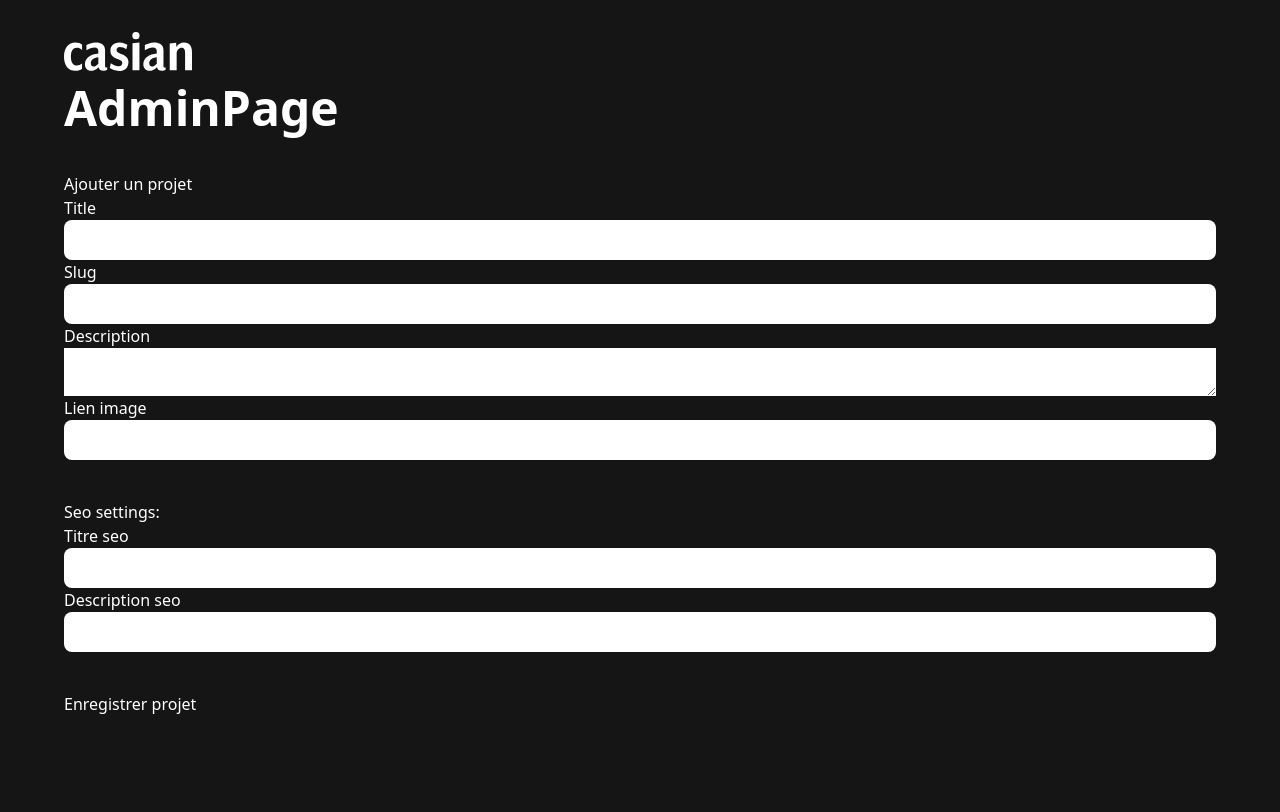
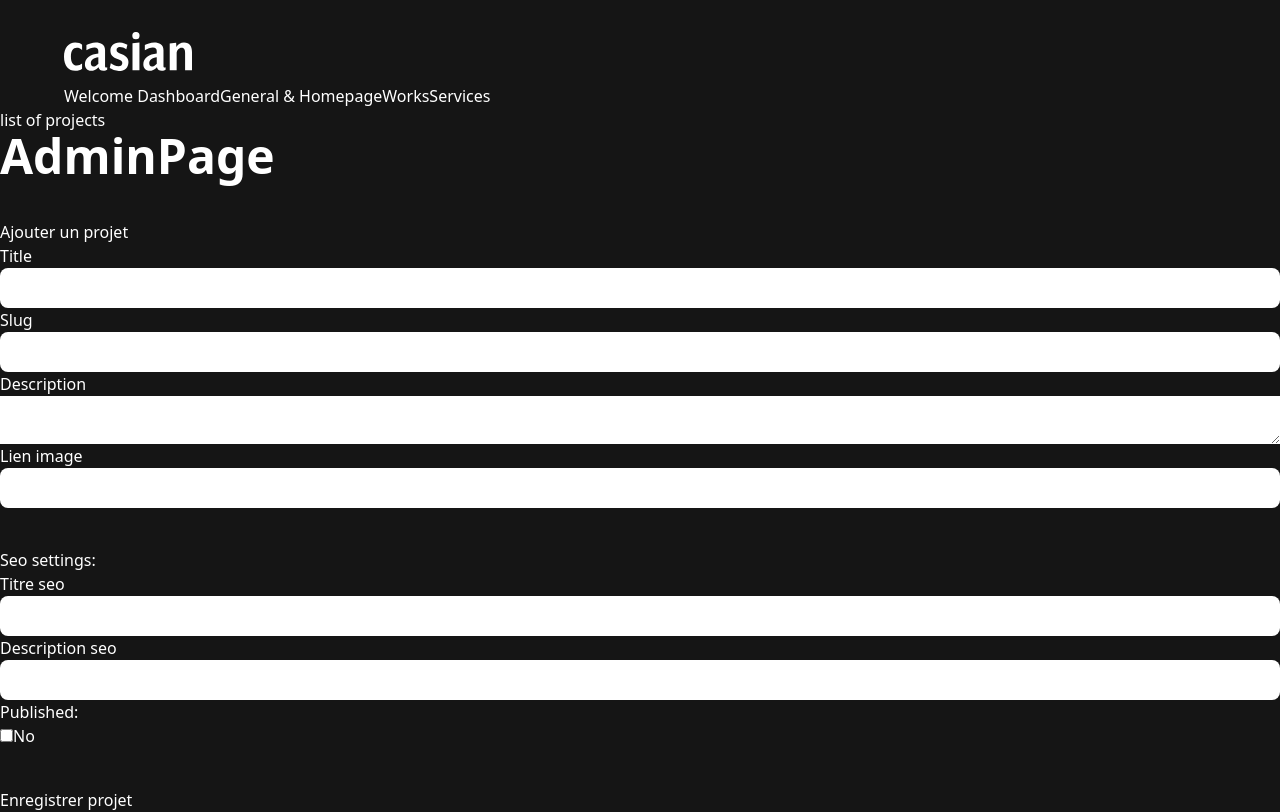
Before and after one commit to CasianLW/portfolio-casian-react-typecript-cms, a Next.js app: page /admin in a window 1280 px wide. Built offline with nearby package versions, Linux system fonts and the light colour scheme.

Commit message:
under dev, test composant addWork

```diff
--- a/pages/admin/index.tsx
+++ b/pages/admin/index.tsx
@@ -1,4 +1,5 @@
 import { Seo } from '@/cas-types'
+import AddWorkComponent from '@/components/admin/works/addWorkComponent'
 import NavComponent, { NavLinkEnum } from '@/components/nav'
 import SeoComponent from '@/components/shared/seo-component'
 import { useNavSettingsContext } from '@/context/nav-settings-context'
@@ -11,117 +12,160 @@ interface Props {
 }
 
 const AdminPage: NextPage<Props> = () => {
-  const [formData, setFormData] = useState({
-    seoTitle: '',
-    seoDescription: '',
-    title: '',
-    slug: '',
-    description: '',
-    imgLink: '',
-  })
-  const [submitStatus, setSubmitStatus] = useState<'submitting' | 'success' | 'error' | 'idle'>('idle')
-
-  const handleSubmit = async (event: React.FormEvent<HTMLFormElement>) => {
-    event.preventDefault()
-
-    const response = await fetch('/api/works/', {
-      method: 'POST',
-      headers: {
-        'Content-Type': 'application/json',
-      },
-      body: JSON.stringify({
-        seo: {
-          title: formData.seoTitle,
-          description: formData.seoDescription,
-        },
-        title: formData.title,
-        slug: formData.slug,
-        description: formData.description,
-        coverImage: formData.imgLink,
-      }),
-    })
-
-    if (response.ok) {
-      // Handle success
-      setSubmitStatus('success')
-      setFormData({
-        seoTitle: '',
-        seoDescription: '',
-        title: '',
-        slug: '',
-        description: '',
-        imgLink: '',
-      })
-      setTimeout(() => {
-        setSubmitStatus('idle')
-      }, 4000)
-    } else {
-      // Handle error
-      setSubmitStatus('error')
-      setTimeout(() => {
-        setSubmitStatus('idle')
-      }, 4000)
-    }
-  }
-
-  const handleInputChange = (event: React.ChangeEvent<HTMLInputElement | HTMLTextAreaElement>) => {
-    setFormData({
-      ...formData,
-      [event.target.name]: event.target.value,
-    })
-  }
-  const alertComponent = () => {
-    switch (submitStatus) {
-      case 'submitting':
-        return <div className="alert alert-info">Submitting form...</div>
-      case 'success':
-        return <div className="alert alert-success">Form submitted successfully!</div>
-      case 'error':
-        return <div className="alert alert-danger">Form submission failed. Please try again later.</div>
-      default:
-        return null
-    }
-  }
   return (
     <>
       <SeoComponent seo={{ title: 'Admin Dashboard', description: 'Admin dashboard' }} />
       <header className="top-header lateral-space">
-        <h1 className="main-title">AdminPage</h1>
-        <form className="mt-10" onSubmit={handleSubmit}>
-          <h2>Ajouter un projet</h2>
-          <div className="grid">
-            <label htmlFor="title">Title</label>
-            <input required type="text" name="title" value={formData.title} onChange={handleInputChange} />
+        <div>
+          <a>Welcome Dashboard</a>
+          <a>General & Homepage</a>
+          <a>Works</a>
+          <a>Services</a>
+        </div>
+      </header>
+      <main className="">
+        <section>
+          <div>list of projects</div>
+          <div>
+            <AddWorkComponent />
           </div>
-          <div className="grid">
-            <label htmlFor="slug">Slug</label>
-            <input required type="text" name="slug" value={formData.slug} onChange={handleInputChange} />
-          </div>
-          <div className="grid">
-            <label htmlFor="description">Description</label>
-            <textarea required name="description" value={formData.description} onChange={handleInputChange} />
-          </div>
-          <div className="grid">
-            <label htmlFor="imgLink">Lien image</label>
-            <input required name="imgLink" value={formData.imgLink} onChange={handleInputChange} />
-          </div>
-          <div className="my-10">
-            <h3>Seo settings:</h3>
-            <div className="grid">
-              <label htmlFor="seoTitle">Titre seo</label>
-              <input required name="seoTitle" value={formData.seoTitle} onChange={handleInputChange} />
-            </div>
-            <div className="grid">
-              <label htmlFor="seoDescription">Description seo</label>
-              <input required name="seoDescription" value={formData.seoDescription} onChange={handleInputChange} />
-            </div>
-          </div>
-          <button type="submit">Enregistrer projet</button>
-        </form>
-        {alertComponent()}
-      </header>
+        </section>
+      </main>
     </>
   )
 }
 
+//   const [formData, setFormData] = useState({
+//     seoTitle: '',
+//     seoDescription: '',
+//     title: '',
+//     slug: '',
+//     description: '',
+//     imgLink: '',
+//     published: false,
+//   })
+//   const [submitStatus, setSubmitStatus] = useState<'submitting' | 'success' | 'error' | 'idle'>('idle')
+
+//   const handleSubmit = async (event: React.FormEvent<HTMLFormElement>) => {
+//     event.preventDefault()
+
+//     const response = await fetch('/api/works/', {
+//       method: 'POST',
+//       headers: {
+//         'Content-Type': 'application/json',
+//       },
+//       body: JSON.stringify({
+//         seo: {
+//           title: formData.seoTitle,
+//           description: formData.seoDescription,
+//         },
+//         title: formData.title,
+//         slug: formData.slug,
+//         description: formData.description,
+//         coverImage: formData.imgLink,
+//         published: formData.published,
+//       }),
+//     })
+
+//     if (response.ok) {
+//       // Handle success
+//       setSubmitStatus('success')
+//       setFormData({
+//         seoTitle: '',
+//         seoDescription: '',
+//         title: '',
+//         slug: '',
+//         description: '',
+//         imgLink: '',
+//         published: false,
+//       })
+//       setTimeout(() => {
+//         setSubmitStatus('idle')
+//       }, 4000)
+//     } else {
+//       // Handle error
+//       setSubmitStatus('error')
+//       setTimeout(() => {
+//         setSubmitStatus('idle')
+//       }, 4000)
+//     }
+//   }
+
+//   const handleInputChange = (event: React.ChangeEvent<HTMLInputElement | HTMLTextAreaElement>) => {
+//     setFormData({
+//       ...formData,
+//       [event.target.name]: event.target.value,
+//     })
+//   }
+//   const alertComponent = () => {
+//     switch (submitStatus) {
+//       case 'submitting':
+//         return <div className="alert alert-info">Submitting form...</div>
+//       case 'success':
+//         return <div className="alert alert-success">Form submitted successfully!</div>
+//       case 'error':
+//         return <div className="alert alert-danger">Form submission failed. Please try again later.</div>
+//       default:
+//         return null
+//     }
+//   }
+//   return (
+//     <>
+//       <SeoComponent seo={{ title: 'Admin Dashboard', description: 'Admin dashboard' }} />
+//       <header className="top-header lateral-space">
+//         <h1 className="main-title">AdminPage</h1>
+//         <form className="mt-10" onSubmit={handleSubmit}>
+//           <h2>Ajouter un projet</h2>
+//           <div className="grid">
+//             <label htmlFor="title">Title</label>
+//             <input required type="text" name="title" value={formData.title} onChange={handleInputChange} />
+//           </div>
+//           <div className="grid">
+//             <label htmlFor="slug">Slug</label>
+//             <input required type="text" name="slug" value={formData.slug} onChange={handleInputChange} />
+//           </div>
+//           <div className="grid">
+//             <label htmlFor="description">Description</label>
+//             <textarea required name="description" value={formData.description} onChange={handleInputChange} />
+//           </div>
+//           <div className="grid">
+//             <label htmlFor="imgLink">Lien image</label>
+//             <input required name="imgLink" value={formData.imgLink} onChange={handleInputChange} />
+//           </div>
+//           <div className="my-10">
+//             <h3>Seo settings:</h3>
+//             <div className="grid">
+//               <label htmlFor="seoTitle">Titre seo</label>
+//               <input required name="seoTitle" value={formData.seoTitle} onChange={handleInputChange} />
+//             </div>
+//             <div className="grid">
+//               <label htmlFor="seoDescription">Description seo</label>
+//               <input required name="seoDescription" value={formData.seoDescription} onChange={handleInputChange} />
+//             </div>
+//             <div className="grid">
+//               <label htmlFor="published">Published:</label>
+//               <div>
+//                 <input
+//                   type={'checkbox'}
+//                   name="published"
+//                   checked={formData.published}
+//                   onChange={(event) =>
+//                     setFormData({
+//                       ...formData,
+//                       published: event.target.checked,
+//                     })
+//                   }
+//                 />
+//                 <span>{formData.published ? 'Yes' : 'No'}</span>
+//               </div>
+//             </div>
+//           </div>
+//           <button type="submit">Enregistrer projet</button>
+//         </form>
+//         {alertComponent()}
+//       </header>
+//     </>
+//   )
+// }
+
 export default AdminPage
```
